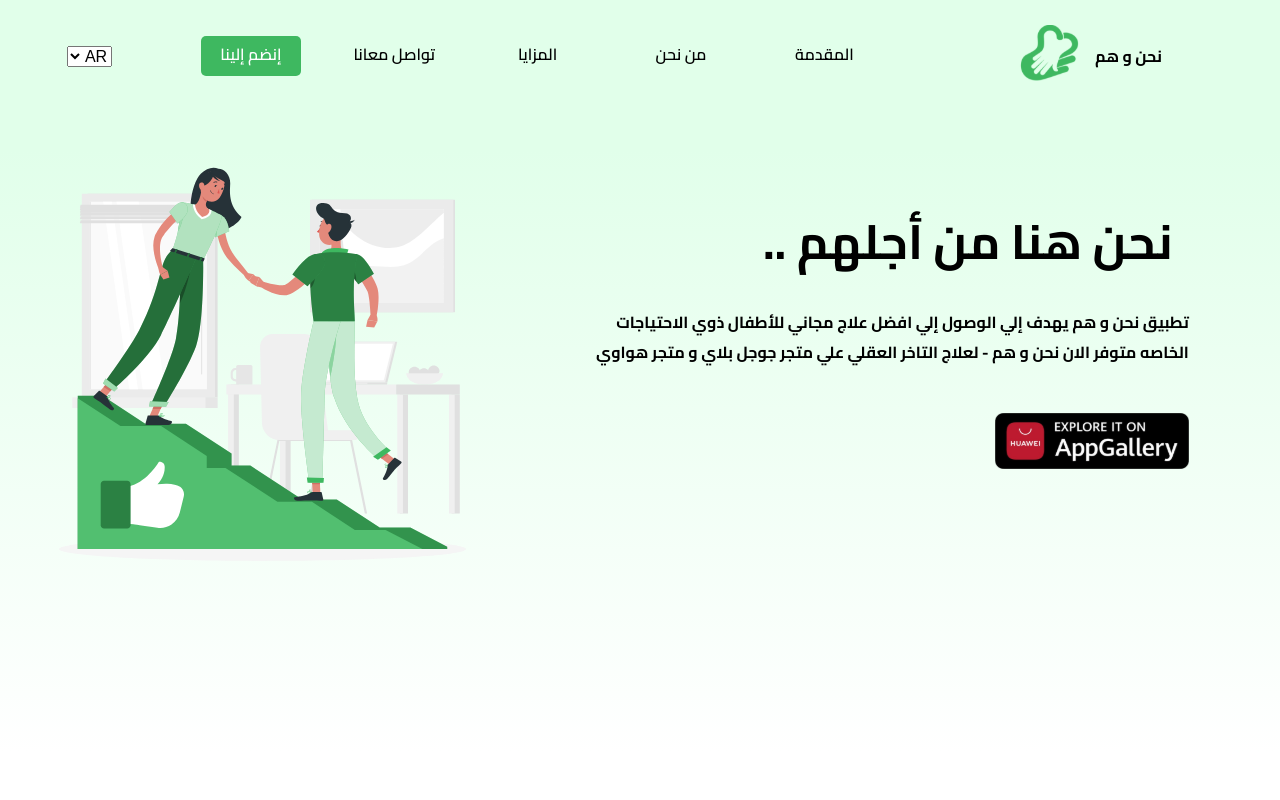
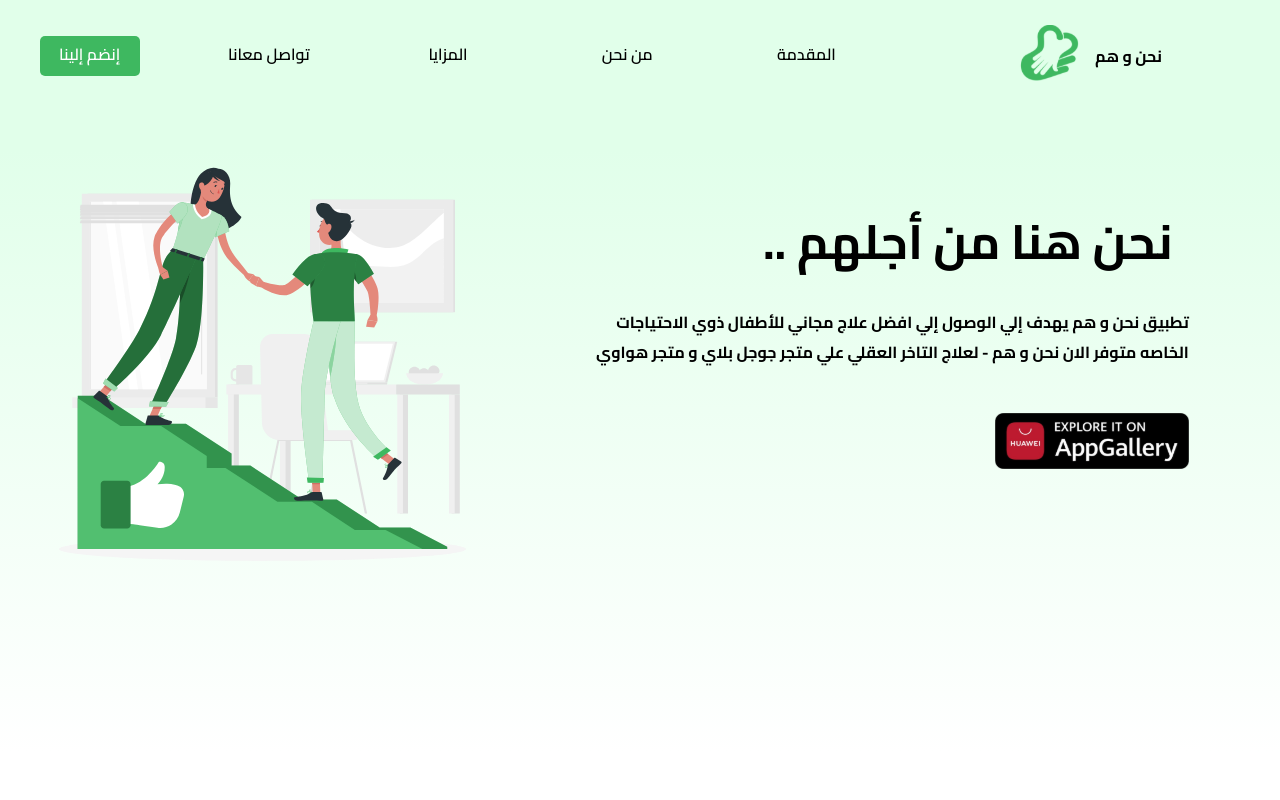
Before and after one commit to Msaad022/US-THEM, a Next.js app: page / in a window 1280 px wide. Shown: the top 800 px of the page. Built offline with nearby package versions, Linux system fonts and the light colour scheme.

Commit message:
commit update

```diff
--- a/components/Navbar.jsx
+++ b/components/Navbar.jsx
@@ -59,13 +59,6 @@ function Navbar() {
             </Link>
           </li>
         </ul>
-        <select
-          aria-label="language"
-          onChange={changeLanguage}
-          defaultValue={locale} >
-          <option value="ar">AR</option>
-          <option value="en">EN</option>
-        </select>
       </div>
     </nav>
   )
--- a/styles/Advantages.module.css
+++ b/styles/Advantages.module.css
@@ -65,6 +65,15 @@
 
 /* Start Media-Queries */
 
+/* big screens */
+
+@media (min-width: 1431px) {
+  .main_advantages {
+    width: 93%;
+    margin: auto;
+  }
+}
+
 /* Small screens, laptops */
 
 @media (min-width: 769px) and (max-width: 1024px) {
--- a/styles/Navbar.module.css
+++ b/styles/Navbar.module.css
@@ -15,7 +15,7 @@
 }
 .links {
   display: grid;
-  grid-template-columns: 80% 20%;
+  grid-template-columns: 100%;
   align-items: center;
   justify-items: center;
 }
@@ -71,9 +71,6 @@
     width: max-content;
     padding: 0px 12px;
   }
-  .links {
-    grid-template-columns: 85% 15%;
-  }
 }
 
 /* iPads, Tablets, Mobile devices */
--- a/styles/globals.css
+++ b/styles/globals.css
@@ -22,7 +22,7 @@ a {
 }
 
 .layout {
-  max-width: 1422px;
+  max-width: 1555px;
   margin: auto;
   background: white;
 }
```
